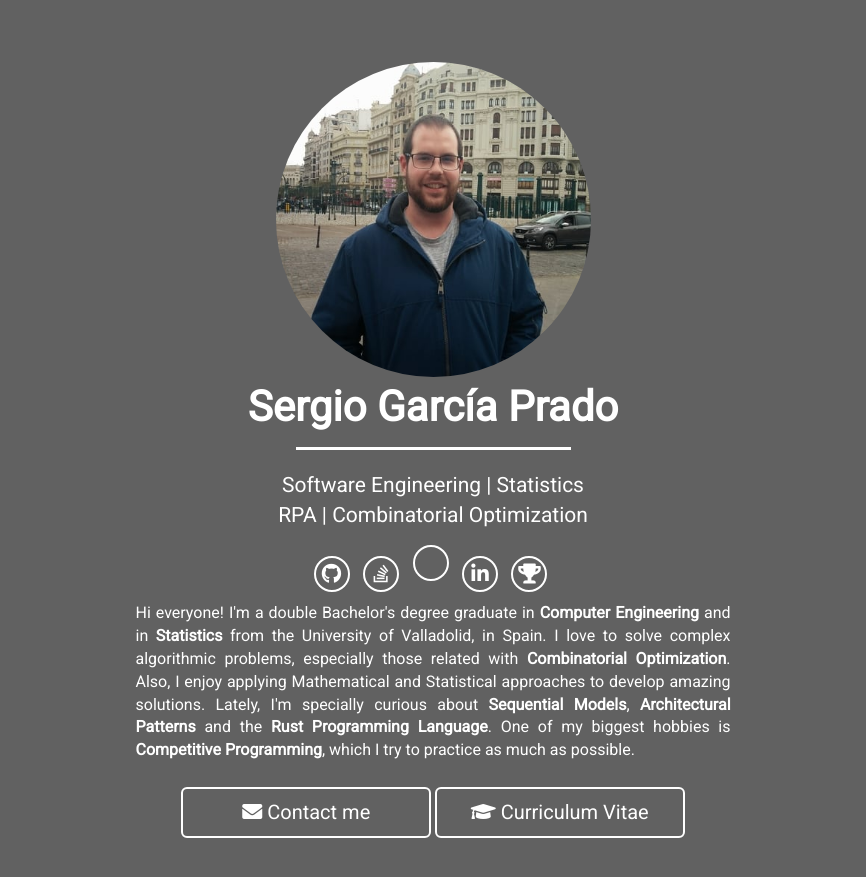
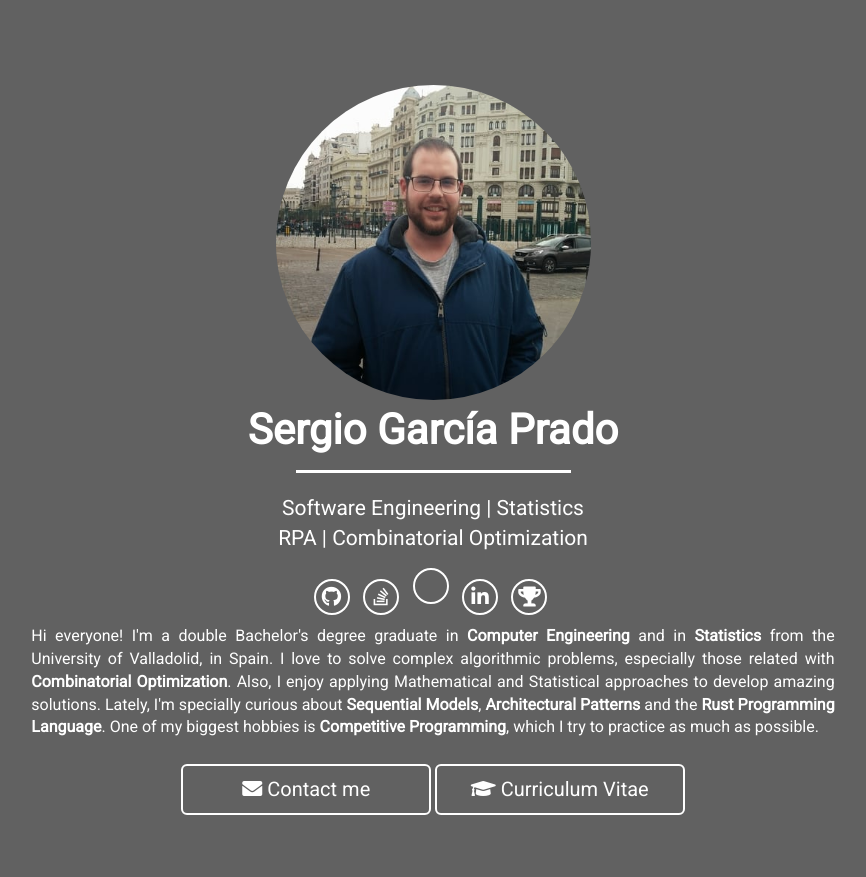
Before and after one commit to garciparedes/garciparedes.github.io, a Jekyll site: the page built from index.html, in a window 1280 px wide. Shown: the top 877 px of the page, without its empty margins (207-1073 px from the left). Built offline with Jekyll 4.4.1, drawn with Linux system fonts in a browser that asks for light colours; nearby versions of some CDN libraries; a style sheet for code colours, icons or effects is not loaded.

Commit message:
* Improve responsiveness (2).

```diff
--- a/_layouts/default.html
+++ b/_layouts/default.html
@@ -71,7 +71,7 @@
             </li>
             {% endfor %}
           </ul>
-          <div class="col-md-8 col-md-offset-2 col-lg-6 col-lg-offset-3 col-xl-4 col-xl-offset-4">
+          <div class="col-md-10 col-md-offset-1 col-lg-8 col-lg-offset-2 col-xl-4 col-xl-offset-4">
             <p class="text-justify">
             {{ site.description }}
             </p>
```
